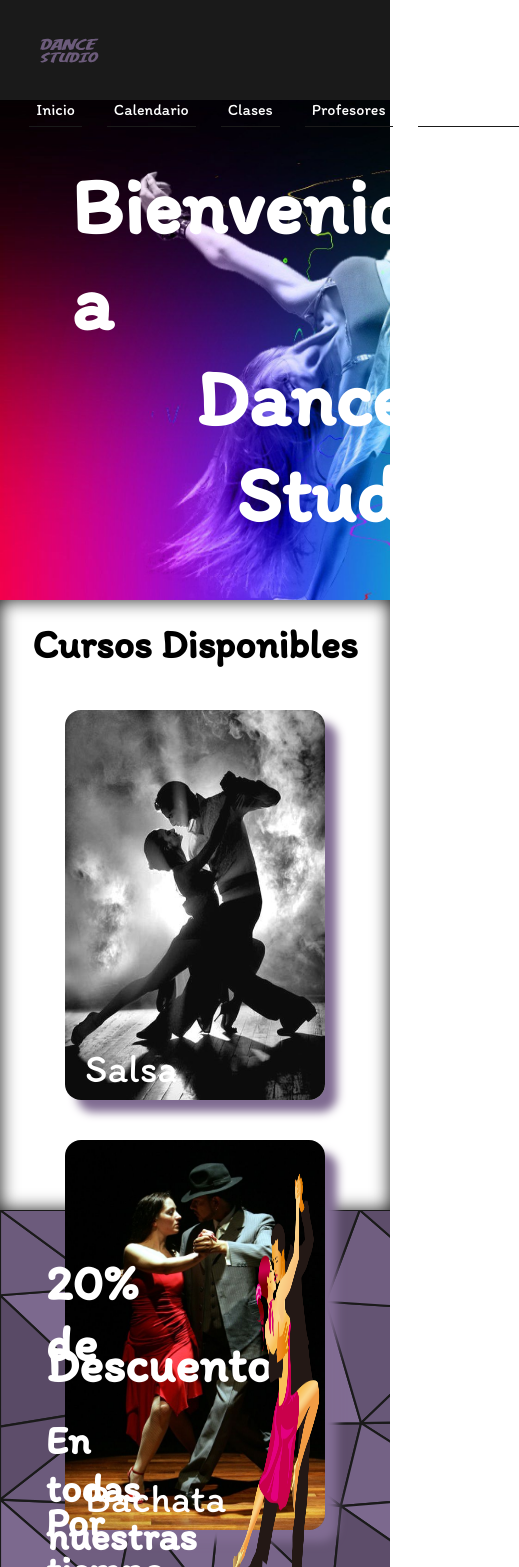
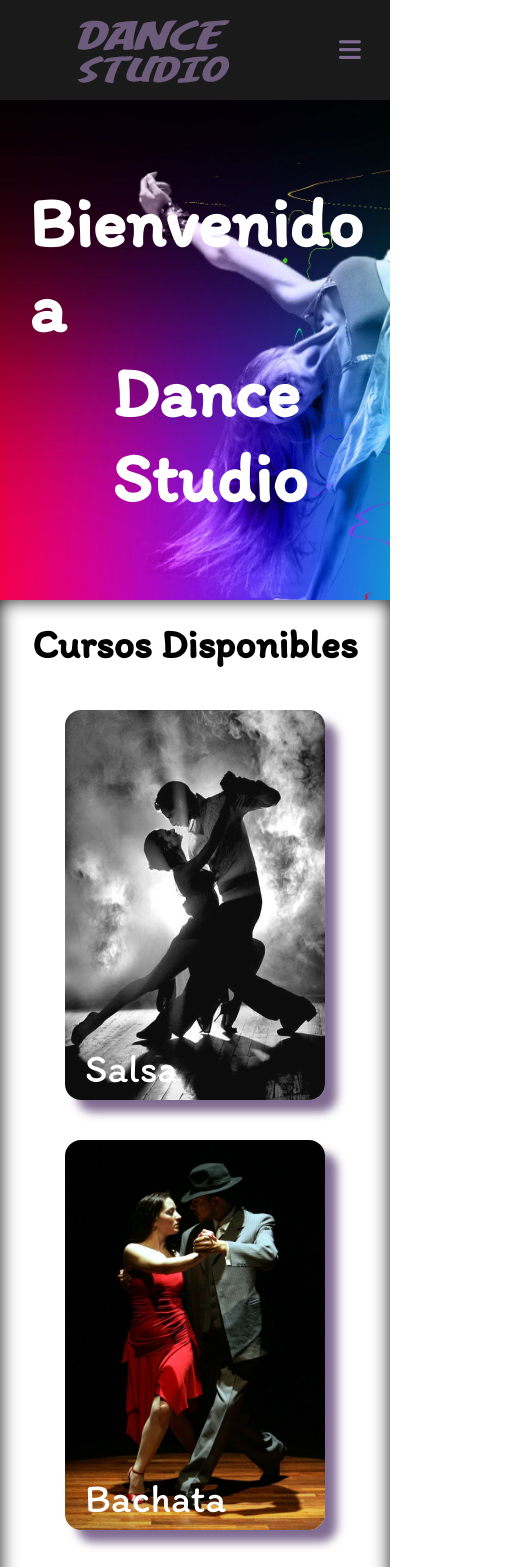
Before and after one commit to CarlosJEG/DanceStudio, a plain HTML site: page index.html in a window 390 px wide. Shown: the top 1567 px of the page, 519 px wide, since content can reach past the window. Drawn offline with nearby package versions, Linux system fonts and the light colour scheme.

Commit message:
Version final de la pagina

```diff
--- a/css/style.css
+++ b/css/style.css
@@ -22,7 +22,7 @@ header{
     margin: 0 auto;
 }
 .nav__logo{
-    width: 25%;
+    width: 255px;
     height: 100%;
 }
 .nav__logo a{
@@ -54,6 +54,21 @@ header{
     border-bottom: 1px #806C92 solid;
     color: #806C92;
 }
+.nav__manu{
+    display: none;
+    margin-top: 35px;
+    font-size: 25px;
+    color: #806C92;
+    cursor: pointer;
+}
+@media screen and (max-width: 880px) {
+    .nav__box{
+        display: none;
+    }
+    .nav__manu{
+        display: block
+    }
+}
 
 /* Main Section*/
 
@@ -75,7 +90,7 @@ main{
 .container h1{
     color: white;
     font-size: 80px;
-    grid-column: 2/6;
+    grid-column: 2/9;
     grid-row: 2/3;
 }
 .container h2{
@@ -90,17 +105,34 @@ main{
     grid-column: 6/8;
     grid-row: 4/5;
 }
+@media screen and (max-width: 632px) {
+    .container h2{
+        font-size: 70px;
+        grid-column: 3/6;
+    }
+    .container h3{
+        font-size: 70px;
+        grid-column: 3/6;
+    }
+    .container h1{
+        font-size: 70px;
+    }
+}
+@media screen and (max-width: 412px) {
+    .container h1{
+        grid-column: 1/9;
+    }
+}
 
 /* Course Section */
 
 .cursos{
     box-shadow: 0px 0px 18px #1A1A1A inset;
     padding-top: 20px;
-    height: 590px;
+    padding-bottom: 80px;
 }
 .box{
     width: 85%;
-    height: 500px;
     margin: 0 auto;
     display: flex;
     flex-wrap: wrap;
@@ -154,7 +186,7 @@ main{
     justify-content: space-around;
 }
 .descuento__text{
-    width: 40%;
+    width: 400px;
     height: 90%;
     display: flex;
     flex-direction: column;
@@ -181,6 +213,20 @@ main{
     width: 100%;
     height: 100%;
 }
+@media screen and (max-width: 920px) {
+    .descuento__text h4,
+    .descuento__text h5{
+        font-size: 30px;
+    }
+    .descuento__text{
+        justify-content: space-between;
+    }
+}
+@media screen and (max-width: 640px) {
+    .descuento__image{
+        display: none;
+    }
+}
 
 /* Footer Section */
 
@@ -198,7 +244,7 @@ main{
     justify-content: space-between;
 }
 .footer__logo{
-    width: 25%;
+    width: 260px;
     height: 100%;
 }
 .footer__logo a{
@@ -211,9 +257,10 @@ main{
     height: 100%;
 }
 .footer__redesSociales{
-    width: 30%;
+    width: 75%;
     height: 100%;
     display: flex;
+    justify-content: end;
     align-items: center;
     gap: 14px;
 }
@@ -225,6 +272,11 @@ main{
 .footer__enlaces i{
     font-size: 40px;
     color: white;
+}
+@media screen and (max-width: 430px) {
+    .footer__redesSociales p{
+        display: none;
+    }
 }
 
 /* Calendar Page */
@@ -303,6 +355,17 @@ main{
 .calendar__text button:hover{
     background-color: #594a66;
 }
+@media screen and (max-width: 812px) {
+    .calendar__text{
+        justify-content: space-evenly;
+    }
+    .calendar__text h3{
+        font-size: 25px;
+    }
+    .calendar__image{
+        width: 30%;
+    }
+}
 
 /* Teachers page */
 
@@ -328,7 +391,7 @@ main{
     padding-bottom: 20px;
 }
 .teachers__box{
-    width: 23%;
+    width: 220px;
     height: 350px;
     border-radius: 8px;
     box-shadow: 10px 10px 25px #806C92;
@@ -397,7 +460,7 @@ main{
     padding-bottom: 20px;
 }
 .contact__container{
-    width: 23%;
+    width: 315px;
     height: 400px;
     margin: 0 auto;
     border-radius: 8px;
--- a/index.html
+++ b/index.html
@@ -34,6 +34,7 @@
                     <a href="./contactanos.html" class="nav__link">Contactanos</a>
                 </li>
             </ul>
+            <span class="nav__manu"><i class="fa-solid fa-bars"></i></span>
         </nav>
     </header> <!--Final del Header-->
 
```
Also changed, not shown: calendario.html (+1 -0 lines), clases.html (+1 -0 lines), contactanos.html (+1 -0 lines), profesores.html (+1 -0 lines).
